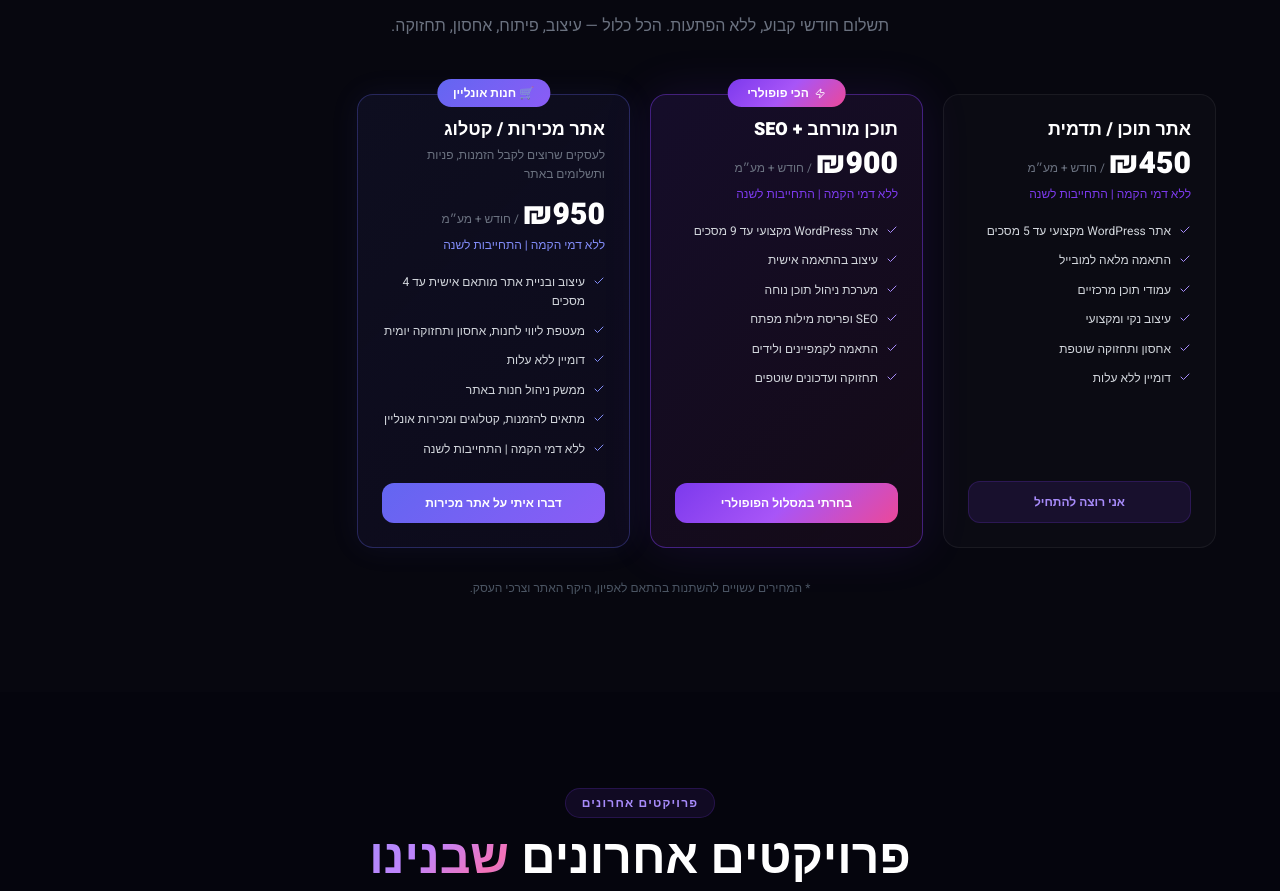
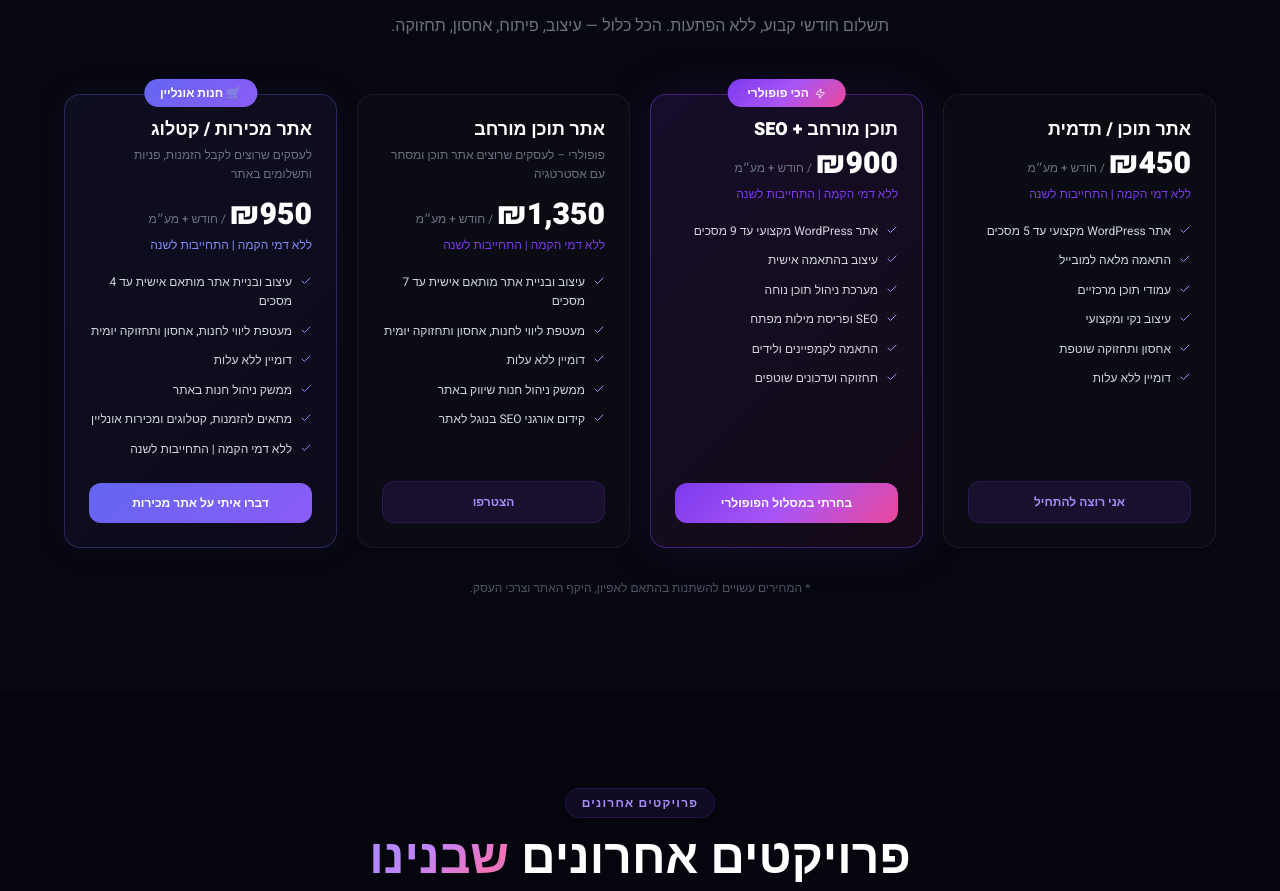
Before and after one commit to vovalag12341-lab/2site-landing, a React (Vite) app: page / in a window 1280 px wide. Shown: the part 1198-2089 px from the top of the page. Built offline with nearby package versions, Linux system fonts and the light colour scheme; no server answers.

Commit message:
File changes

```diff
--- a/src/components/landing/Pricing.jsx
+++ b/src/components/landing/Pricing.jsx
@@ -32,6 +32,22 @@ const packages = [
       "SEO ופריסת מילות מפתח",
       "התאמה לקמפיינים ולידים",
       "תחזוקה ועדכונים שוטפים",
+    ],
+    note: "ללא דמי הקמה | התחייבות לשנה",
+  },
+  {
+    id: "content",
+    name: "אתר תוכן מורחב",
+    price: "1,350",
+    popular: false,
+    cta: "הצטרפו",
+    subtitle: "פופולרי – לעסקים שרוצים אתר תוכן ומסחר עם אסטרטגיה",
+    features: [
+      "עיצוב ובניית אתר מותאם אישית עד 7 מסכים",
+      "מעטפת ליווי לחנות, אחסון ותחזוקה יומית",
+      "דומיין ללא עלות",
+      "ממשק ניהול חנות שיווק באתר",
+      "קידום אורגני SEO בנוגל לאתר",
     ],
     note: "ללא דמי הקמה | התחייבות לשנה",
   },
```
